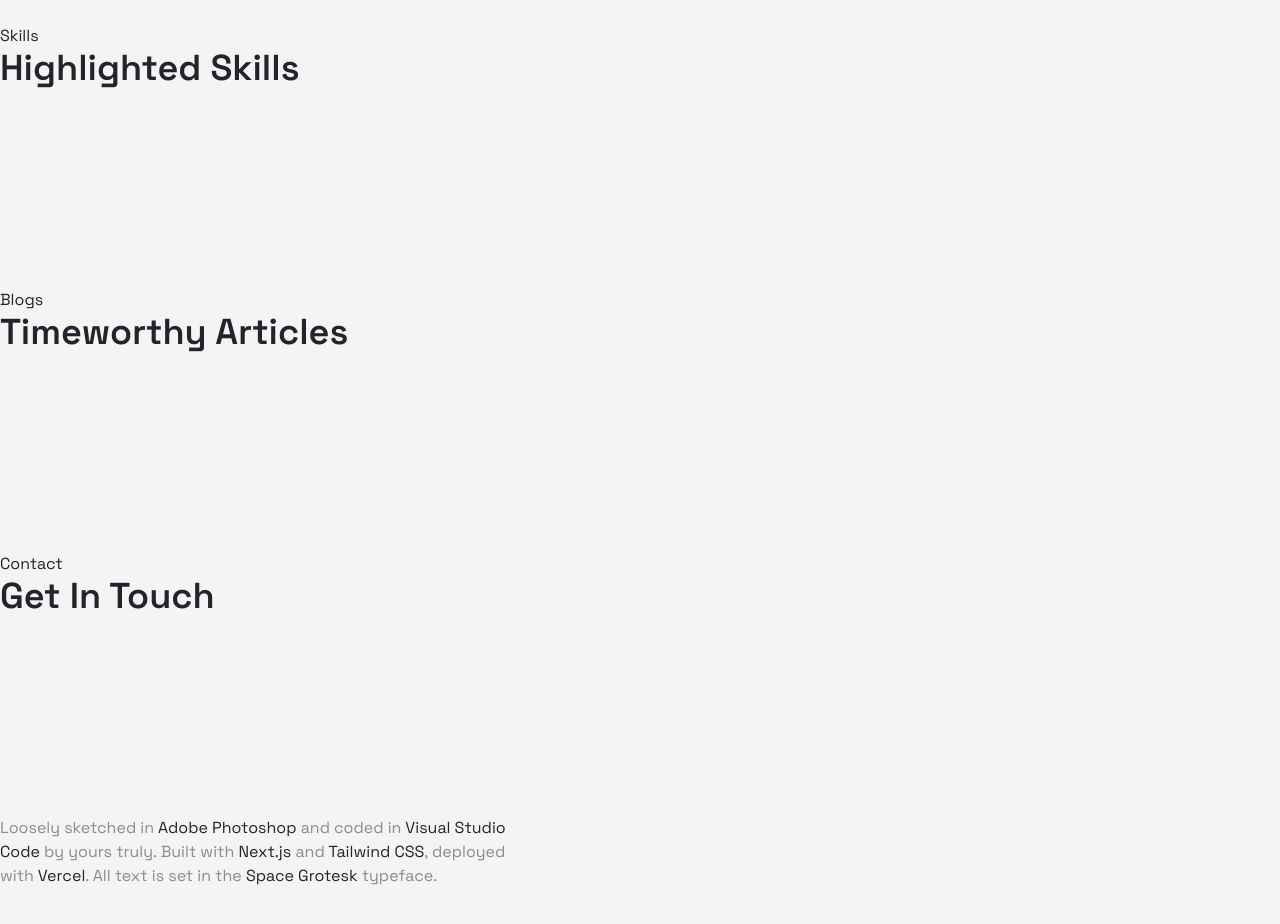
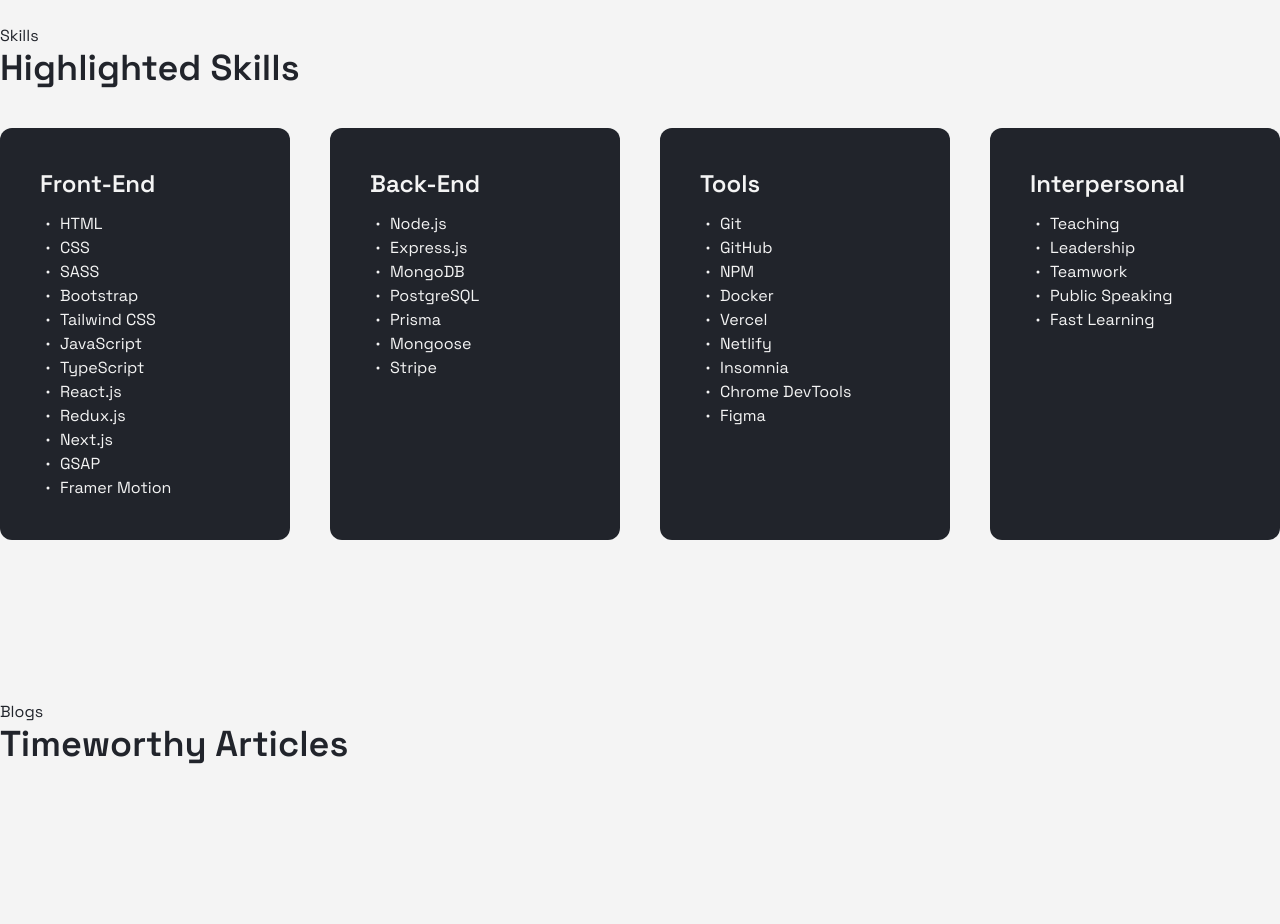
Before and after one commit to X-leaf7/nextjs-portfolio-copy, a Next.js app: page / in a window 1280 px wide. Shown: the part 3800-4724 px from the top of the page. Built offline with nearby package versions, Linux system fonts and the light colour scheme.

Commit message:
skills added

```diff
--- a/components/Skills.tsx
+++ b/components/Skills.tsx
@@ -1,9 +1,70 @@
+import { data } from "@/data/skills";
+import { BsDot } from "react-icons/bs";
 import SectionTitle from "./SectionTitle";
 
 const Skills = () => {
   return (
     <section id="skills" className="wrapper section-padding">
       <SectionTitle title="Highlighted Skills" subtitle="Skills" />
+      {/* SKILLS */}
+      <div className="grid md:grid-cols-2 lg:grid-cols-3 xl:grid-cols-4 gap-10 text-light">
+        {/* FRONT-END */}
+        <div className="p-10 rounded-xl bg-dark">
+          <h3 className="text-2xl font-semibold">Front-End</h3>
+          <ul className="mt-3">
+            {data.frontend.map((skill: string, i: number) => (
+              <li key={i} className="flex items-center gap-1">
+                <span>
+                  <BsDot />
+                </span>
+                {skill}
+              </li>
+            ))}
+          </ul>
+        </div>
+        {/* BACK-END */}
+        <div className="p-10 rounded-xl bg-dark">
+          <h3 className="text-2xl font-semibold">Back-End</h3>
+          <ul className="mt-3">
+            {data.backend.map((skill: string, i: number) => (
+              <li key={i} className="flex items-center gap-1">
+                <span>
+                  <BsDot />
+                </span>
+                {skill}
+              </li>
+            ))}
+          </ul>
+        </div>
+        {/* TOOLS */}
+        <div className="p-10 rounded-xl bg-dark">
+          <h3 className="text-2xl font-semibold">Tools</h3>
+          <ul className="mt-3">
+            {data.tools.map((skill: string, i: number) => (
+              <li key={i} className="flex items-center gap-1">
+                <span>
+                  <BsDot />
+                </span>
+                {skill}
+              </li>
+            ))}
+          </ul>
+        </div>
+        {/* INTERPERSONAL */}
+        <div className="p-10 rounded-xl bg-dark">
+          <h3 className="text-2xl font-semibold">Interpersonal</h3>
+          <ul className="mt-3">
+            {data.interpersonal.map((skill: string, i: number) => (
+              <li key={i} className="flex items-center gap-1">
+                <span>
+                  <BsDot />
+                </span>
+                {skill}
+              </li>
+            ))}
+          </ul>
+        </div>
+      </div>
     </section>
   );
 };
--- /dev/null
+++ b/data/skills.ts
@@ -0,0 +1,43 @@
+export const data = {
+  frontend: [
+    "HTML",
+    "CSS",
+    "SASS",
+    "Bootstrap",
+    "Tailwind CSS",
+    "JavaScript",
+    "TypeScript",
+    "React.js",
+    "Redux.js",
+    "Next.js",
+    "GSAP",
+    "Framer Motion",
+  ],
+  backend: [
+    "Node.js",
+    "Express.js",
+    "MongoDB",
+    "PostgreSQL",
+    "Prisma",
+    "Mongoose",
+    "Stripe",
+  ],
+  tools: [
+    "Git",
+    "GitHub",
+    "NPM",
+    "Docker",
+    "Vercel",
+    "Netlify",
+    "Insomnia",
+    "Chrome DevTools",
+    "Figma",
+  ],
+  interpersonal: [
+    "Teaching",
+    "Leadership",
+    "Teamwork",
+    "Public Speaking",
+    "Fast Learning",
+  ],
+};
--- a/package.json
+++ b/package.json
@@ -21,6 +21,7 @@
     "postcss": "8.4.25",
     "react": "18.2.0",
     "react-dom": "18.2.0",
+    "react-icons": "^4.10.1",
     "tailwindcss": "3.3.2",
     "typescript": "5.1.6"
   }
```
Also changed, not shown: 1 other file (tests, documents, lock files or other folders).
